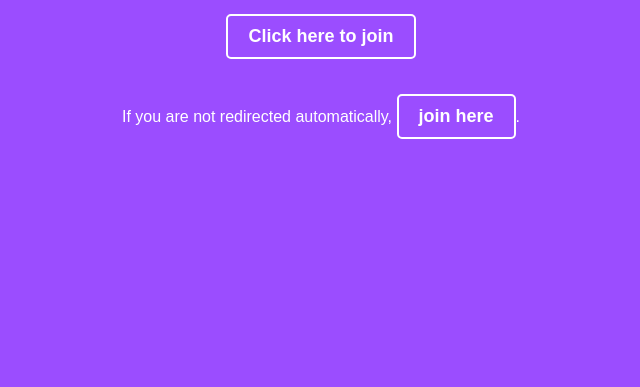
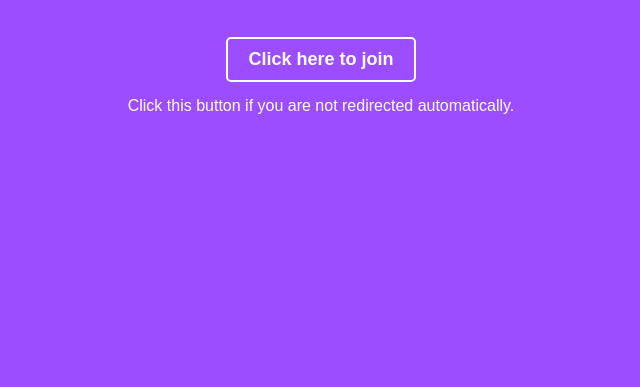
Before and after one commit to CrazyHub123/roblox-server-join, a plain HTML site: page index.html in a window 1280 px wide. Shown: the part 413-800 px from the top of the page, without its empty margins (319-959 px from the left). Drawn offline with Linux system fonts and the light colour scheme.

Commit message:
Update index.html

```diff
--- a/index.html
+++ b/index.html
@@ -76,7 +76,7 @@
         <div class="spinner"></div>
         <a href="#" id="fallbackLink">Click here to join</a>
         <div class="join-text">
-            If you are not redirected automatically, <a href="#" id="manualLink">join here</a>.
+            Click this button if you are not redirected automatically.
         </div>
     </div>
 
```
